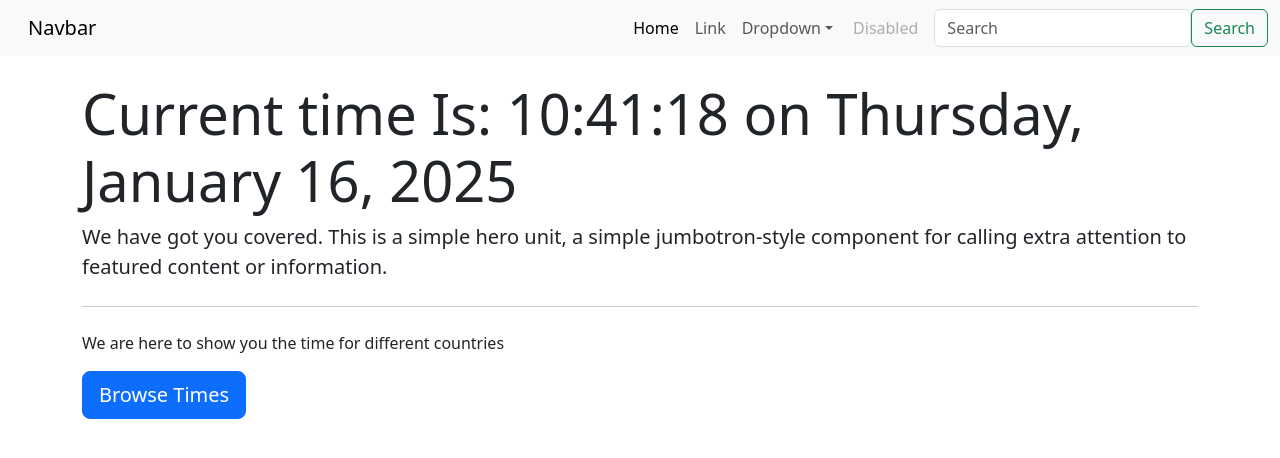
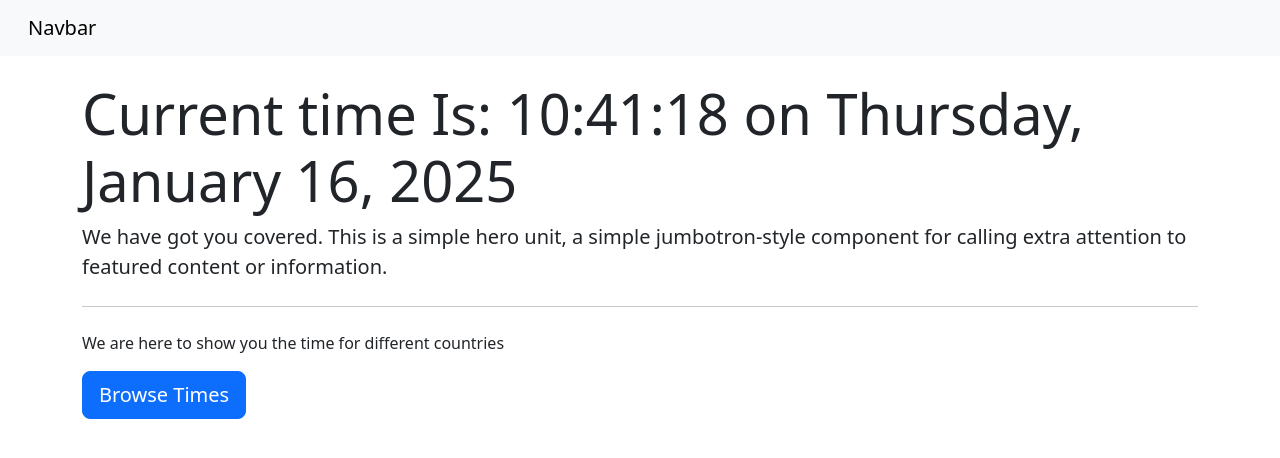
Before and after one commit to SahilShinde09/Clock-project, a plain HTML site: page index.html in a window 1280 px wide. Drawn offline with nearby package versions, Linux system fonts and the light colour scheme.

Commit message:
second commit

```diff
--- a/index.html
+++ b/index.html
@@ -40,37 +40,7 @@
                 aria-label="Toggle navigation">
                 <span class="navbar-toggler-icon"></span>
             </button>
-            <div class="collapse navbar-collapse" id="navbarSupportedContent">
-                <ul class="navbar-nav me-auto mb-2 mb-lg-0">
-                    <li class="nav-item">
-                        <a class="nav-link active" aria-current="page" href="#">Home</a>
-                    </li>
-                    <li class="nav-item">
-                        <a class="nav-link" href="#">Link</a>
-                    </li>
-                    <li class="nav-item dropdown">
-                        <a class="nav-link dropdown-toggle" href="#" role="button" data-bs-toggle="dropdown"
-                            aria-expanded="false">
-                            Dropdown
-                        </a>
-                        <ul class="dropdown-menu">
-                            <li><a class="dropdown-item" href="#">Action</a></li>
-                            <li><a class="dropdown-item" href="#">Another action</a></li>
-                            <li>
-                                <hr class="dropdown-divider">
-                            </li>
-                            <li><a class="dropdown-item" href="#">Something else here</a></li>
-                        </ul>
-                    </li>
-                    <li class="nav-item">
-                        <a class="nav-link disabled" aria-disabled="true">Disabled</a>
-                    </li>
-                </ul>
-                <form class="d-flex" role="search">
-                    <input class="form-control me-2" type="search" placeholder="Search" aria-label="Search">
-                    <button class="btn btn-outline-success" type="submit">Search</button>
-                </form>
-            </div>
+
         </div>
     </nav>
 
```
